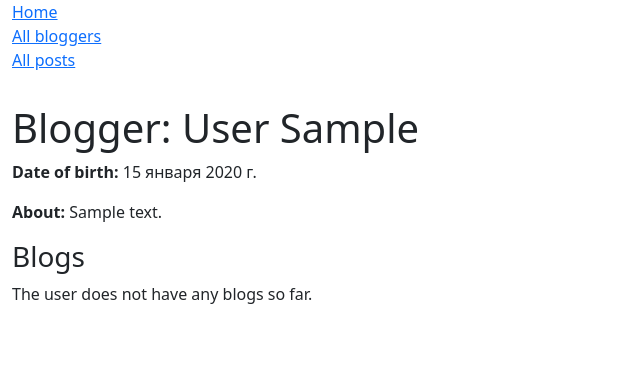
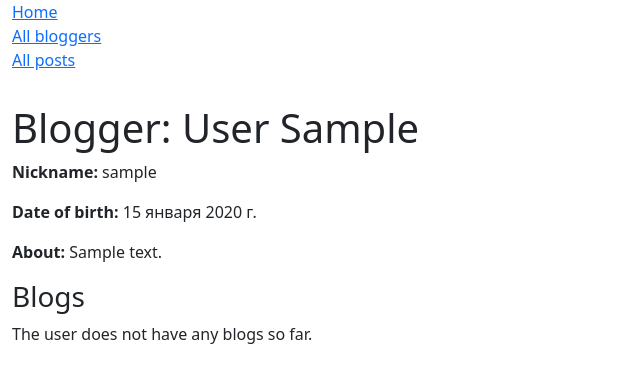
Before and after one commit to dnltv/diyblog, a Django app: page /blog/blogger/1 in a window 1280 px wide. Shown: the top 383 px of the page, without its empty margins (0-640 px from the left). Run offline with Django 4.2, Linux system fonts and the light colour scheme; tables that the repository leaves empty hold one stand-in row (values such as "Sample post"); data that the repository does not hold is empty; some libraries are stand-ins or nearby versions.

Commit message:
modify templates

```diff
--- a/blog/admin.py
+++ b/blog/admin.py
@@ -8,8 +8,8 @@ class BlogInline(admin.TabularInline):
 
 @admin.register(Blogger)
 class BloggerAdmin(admin.ModelAdmin):
-    list_display = ['last_name', 'first_name', 'date_of_birth']
-    list_filter = ['last_name', 'date_of_birth']
+    list_display = ['nickname', 'last_name', 'first_name', 'date_of_birth']
+    list_filter = ['nickname', 'last_name', 'date_of_birth']
     inlines = [BlogInline]
 
 
--- a/blog/templates/blog/blog_detail.html
+++ b/blog/templates/blog/blog_detail.html
@@ -6,7 +6,7 @@
 
 {% block content %}
     <h1>Blog: {{ blog.title }}</h1>
-    <p><a href="{{ blog.blogger.get_absolute_url }}">{{ blog.blogger.last_name }} {{blog.blogger.first_name}}</a></p>
+    <p><a href="{{ blog.blogger.get_absolute_url }}">{{ blogger.nickname }}{{ blog.blogger.last_name }} {{blog.blogger.first_name}}</a></p>
     <p><strong>Text:</strong> {{ blog.text }}</p>
     <br>
     <p><strong>Published:</strong> {{ blog.pub_date }}</p>
@@ -17,7 +17,7 @@
             <ul>
                 {% for comment in blog.comment_set.all %}
                 <li>
-                    <a href="{{ comment.blogger.get_absolute_url }}">{{ comment.blogger }}</a>
+                    <a href="{{ comment.blogger.get_absolute_url }}">{{ comment.blogger.nickname }}</a>
                     <p>{{ comment.text }}</p>
                     {{ comment.pub_date }}
                 </li>
--- a/blog/templates/blog/blog_list.html
+++ b/blog/templates/blog/blog_list.html
@@ -11,7 +11,7 @@
     <ul>
         {% for blog in blog_list %}
         <li>
-            <a href="{{ blog.get_absolute_url}}">{{ blog.title }}</a> ({{ blog.pub_date }}) - <a href="{{ blog.blogger.get_absolute_url }}">{{ blog.blogger }}</a>
+            <a href="{{ blog.get_absolute_url}}">{{ blog.title }}</a> ({{ blog.pub_date }}) - <a href="{{ blog.blogger.get_absolute_url }}">{{ blog.nickname }}</a>
         </li>
         {% endfor %}
     </ul>
--- a/blog/templates/blog/blogger_detail.html
+++ b/blog/templates/blog/blogger_detail.html
@@ -1,11 +1,12 @@
 {% extends 'base_generic.html' %}
 
 {% block title %}
-    <title>{{ blogger.last_name }} {{ blogger.first_name }}</title>
+    <title>{{ blogger.nickname }}</title>
 {% endblock %}
 
 {% block content %}
     <h1>Blogger: {{ blogger.last_name }} {{ blogger.first_name }}</h1>
+    <p><strong>Nickname: </strong>{{ blogger.nickname }}</p>
     <p><strong>Date of birth:</strong> {{ blogger.date_of_birth }}</p>
     <p><strong>About:</strong> {{ blogger.description }}</p>
 
--- a/blog/templates/blog/blogger_list.html
+++ b/blog/templates/blog/blogger_list.html
@@ -12,7 +12,7 @@
         {% for blogger in blogger_list %}
         <li>
             <a href="{{ blogger.get_absolute_url }}">
-                {{ blogger }} <!-- {{ blogger.nickname }} -->
+                {{ blogger.nickname }}
                 </a>
         </li>
         {% endfor %}
--- a/blog/views.py
+++ b/blog/views.py
@@ -9,6 +9,9 @@ def index(request):
     Index page view function.
     """
     text = "That's my new project index page!"
+    #num_of_bloggers = Blogger.objects
+    #num_of_blogs =
+    #num_of_comments =
     return render(request,
                   'index.html',
                   context={
```
